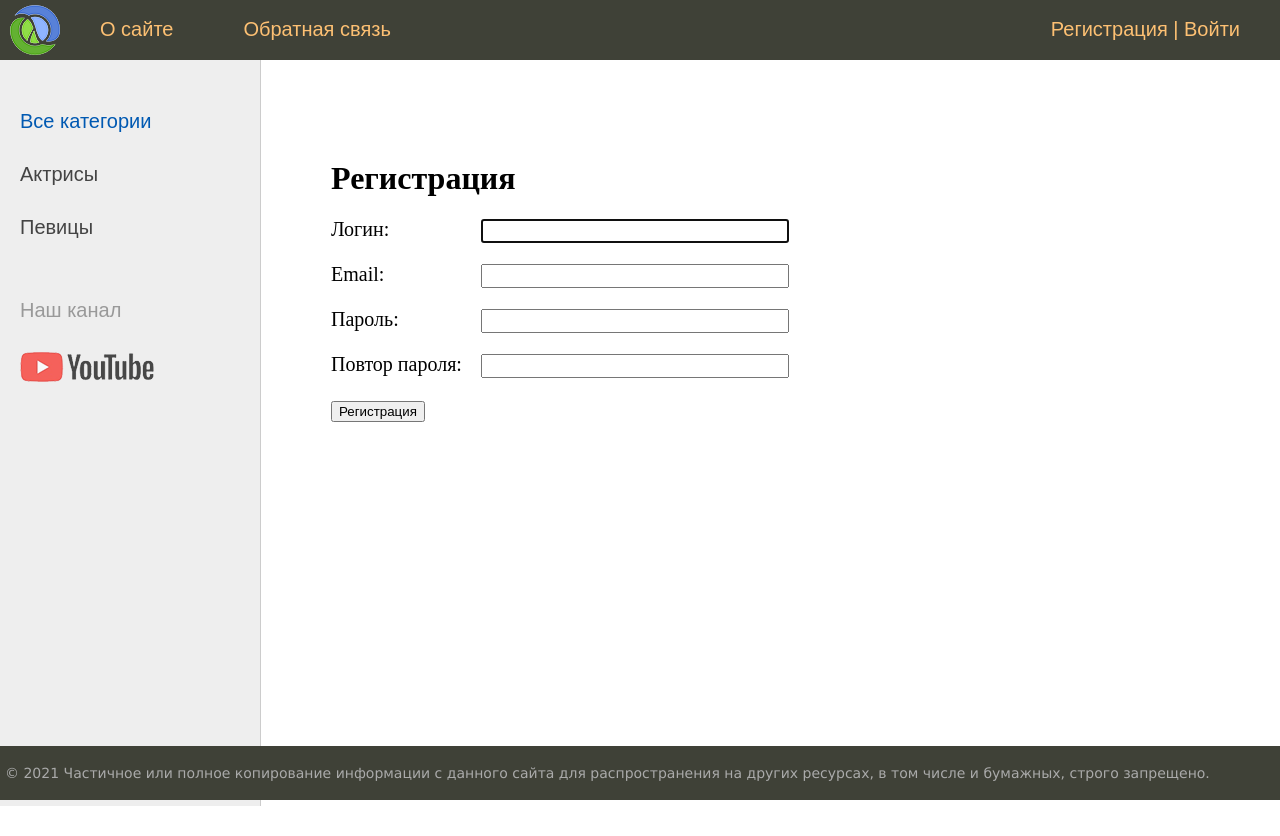
After one commit to ArtemKhrapuzov/Django_women_testsite, a Django app: page /register/ in a window 1280 px wide. The commit adds this page. Run offline with Django 4.2, Linux system fonts and the light colour scheme; data comes from the database, SQL or seed files in the repository; both versions use the stored data as it was after the commit.

Commit message:
create register

```diff
--- a/women/forms.py
+++ b/women/forms.py
@@ -1,4 +1,6 @@
 from django import forms
+from django.contrib.auth.forms import UserCreationForm
+from django.contrib.auth.models import User
 from django.core.exceptions import ValidationError
 
 from .models import *
@@ -21,3 +23,14 @@ class AddPostForm(forms.ModelForm):
         if len(title) > 200:
             raise ValidationError('Длина превышает 200 символов')
         return title
+
+
+class RegisterUserForm(UserCreationForm):
+    username = forms.CharField(label='Логин', widget=forms.TextInput(attrs={'class': 'form-input'}))
+    email = forms.EmailField(label='Email', widget=forms.EmailInput(attrs={'class': 'form-input'}))
+    password1 = forms.CharField(label='Пароль', widget=forms.PasswordInput(attrs={'class': 'form-input'}))
+    password2 = forms.CharField(label='Повтор пароля', widget=forms.PasswordInput(attrs={'class': 'form-input'}))
+
+    class Meta:
+        model = User
+        fields = ('username', 'email', 'password1', 'password2')
--- a/women/templates/women/base.html
+++ b/women/templates/women/base.html
@@ -17,12 +17,9 @@
 			<ul id="mainmenu" class="mainmenu">
 			<li class="logo"><a href="{% url 'home' %}"><div class="logo"></div></a></li>
 {% for m in menu %}
-	{% if not forloop.last %}
 			<li><a href="{% url m.url_name %}">{{m.title}}</a></li>
-	{% else %}
-			<li class="last"><a href="{% url m.url_name %}">{{m.title}}</a></li>
-	{% endif %}
 {% endfor %}
+			<li class="last"><a href="{% url 'register' %}">Регистрация</a> | <a href="{% url 'login' %}">Войти</a></li>
 			</ul>
 			<div class="clear"></div>
 		</div>
--- /dev/null
+++ b/women/templates/women/register.html
@@ -0,0 +1,14 @@
+{% extends 'women/base.html' %}
+
+{% block content %}
+<h1>{{title}}</h1>
+
+<form method="post">
+    {% csrf_token %}
+    {% for f in form %}
+    <p><label class="form-label" for="{{ f.id_for_label }}">{{ f.label }}: </label>{{ f }}</p>
+    <div class="form-error">{{ f.errors }}</div>
+    {% endfor %}
+    <button type="submit">Регистрация</button>
+</form>
+{% endblock %}
--- a/women/urls.py
+++ b/women/urls.py
@@ -7,6 +7,7 @@ urlpatterns = [
     path('addpage/', AddPage.as_view(), name='add_page'),
     path('contact/', contact, name='contact'),
     path('login/', login, name='login'),
+    path('register/', RegisterUser.as_view(), name='register'),
     path('post/<slug:post_slug>/', ShowPost.as_view(), name='post'),
     path('category/<slug:cat_slug>/', WomenCategory.as_view(), name='category'),
 ]
--- a/women/utils.py
+++ b/women/utils.py
@@ -5,7 +5,6 @@ from .models import *
 menu = [{'title': 'О сайте', 'url_name': 'about'},
         {'title': 'Добавить статью', 'url_name': 'add_page'},
         {'title': 'Обратная связь', 'url_name': 'contact'},
-        {'title': 'Войти', 'url_name': 'login'},
         ]
 
 
--- a/women/views.py
+++ b/women/views.py
@@ -5,7 +5,7 @@ from django.urls import reverse_lazy
 from django.views.generic import ListView, DetailView, CreateView
 
 from .models import Women, Category
-from .forms import AddPostForm
+from .forms import AddPostForm, RegisterUserForm
 from .utils import *
 
 
@@ -72,3 +72,14 @@ class WomenCategory(DataMixin, ListView):
 
     def get_queryset(self):
         return Women.objects.filter(cat__slug=self.kwargs['cat_slug'], is_published=True)
+
+
+class RegisterUser(DataMixin, CreateView):
+    form_class = RegisterUserForm
+    template_name = 'women/register.html'
+    success_url = reverse_lazy('login')
+
+    def get_context_data(self, *, object_list=None, **kwargs):
+        context = super().get_context_data(**kwargs)
+        c_def = self.get_user_context(title='Регистрация')
+        return dict(list(context.items()) + list(c_def.items()))
```
Also changed, not shown: db.sqlite3.
